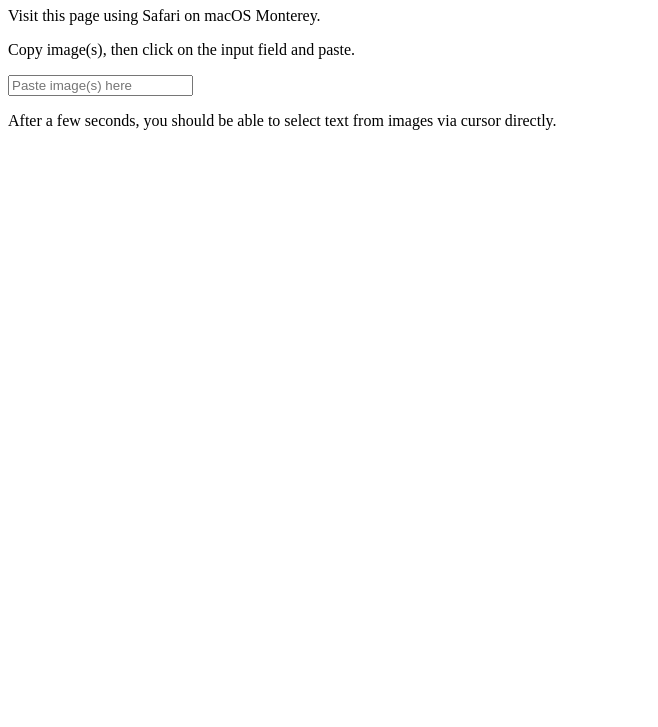
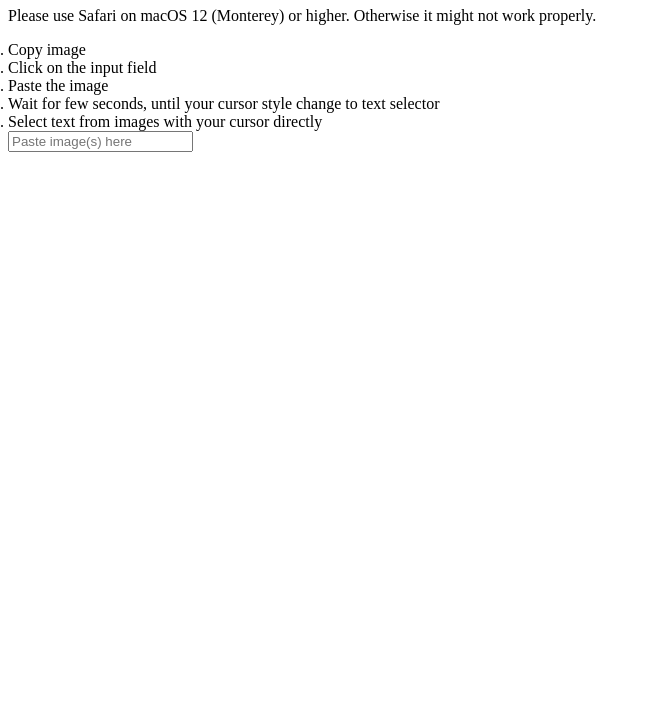
Before and after one commit to EnixCoda/get-text, a website: page index.html in a window 1280 px wide. Shown: the part 73-800 px from the top of the page, without its empty margins (0-658 px from the left). Drawn offline with Linux system fonts and the light colour scheme.

Commit message:
docs: update descriptions

```diff
--- a/index.html
+++ b/index.html
@@ -1,5 +1,6 @@
 <!DOCTYPE html>
 <html lang="en">
+
 <head>
   <meta charset="UTF-8" />
   <meta name="viewport" content="width=device-width, initial-scale=1.0" />
@@ -7,21 +8,37 @@
   <title>Live Text OCR</title>
   <link rel="stylesheet" href="./styles.css" />
 </head>
+
 <body>
   <h1>Live Text OCR</h1>
+
   <p>
-      Visit this page using Safari on macOS Monterey.
+    Please use Safari on macOS 12 (Monterey) or higher. Otherwise it might not work properly.
   </p>
-    <p>
-      Copy image(s), then click on the input field and paste.
-    </p>
+
+  <ol>
+    <li>
+      Copy image
+    </li>
+    <li>
+      Click on the input field
+    </li>
+    <li>
+      Paste the image
+    </li>
+    <li>
+      Wait for few seconds, until your cursor style change to text selector
+    </li>
+    <li>
+      Select text from images with your cursor directly
+    </li>
+  </ol>
+
   <input placeholder="Paste image(s) here" />
-    <p>
-      After a few seconds, you should be able to select text from images via
-      cursor directly.
-    </p>
+
   <ol id="gallery"></ol>
 
   <script src="./script.js"></script>
 </body>
+
 </html>
```
Lines whose indentation alone changed are shown as unchanged.
